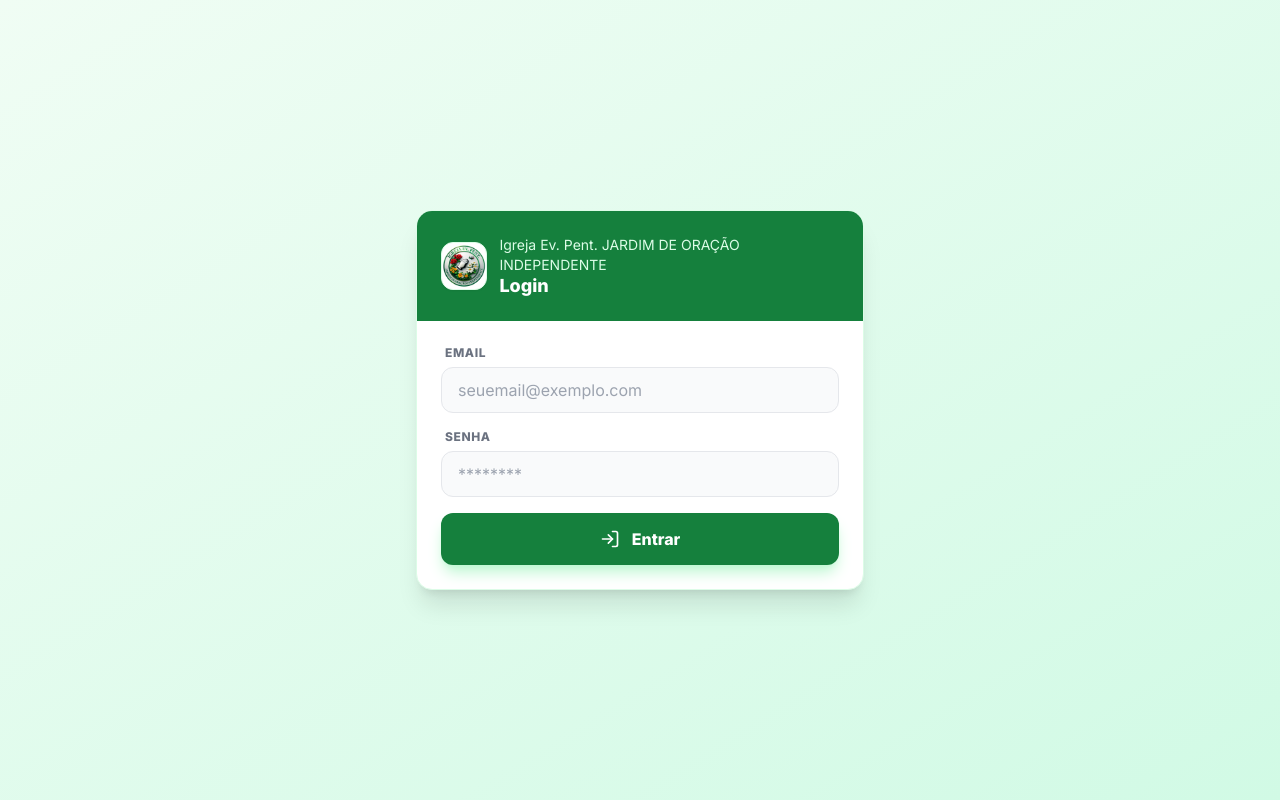
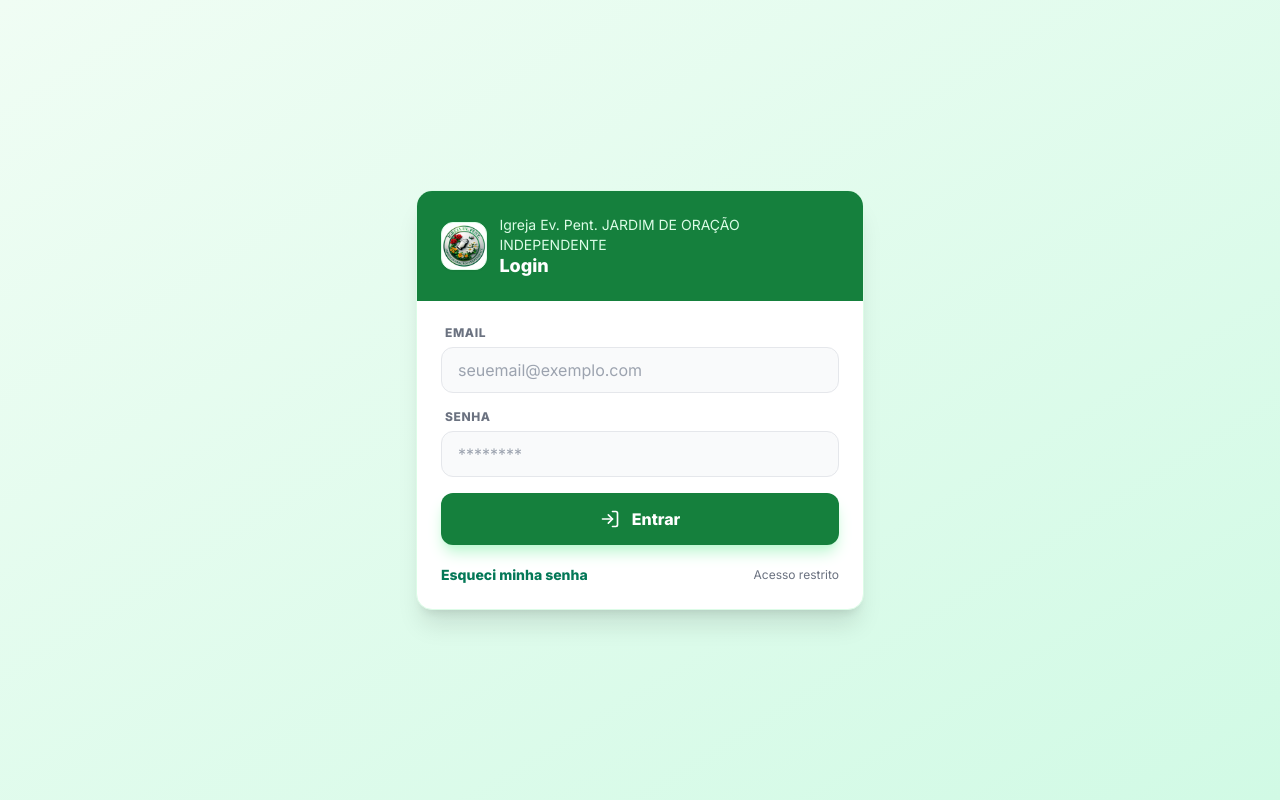
Before and after one commit to decleonessouza-wq/carteira-membros-igreja, a React (Vite) app: page / in a window 1280 px wide. Built offline with nearby package versions, Linux system fonts and the light colour scheme; no server answers.

Commit message:
Fix: atualização tela de loguin

```diff
--- a/components/Login.tsx
+++ b/components/Login.tsx
@@ -1,21 +1,34 @@
-import React, { useState } from "react";
+import React, { useMemo, useState } from "react";
 import { supabase } from "../src/lib/supabaseClient";
-import { LogIn } from "lucide-react";
+import { LogIn, Mail } from "lucide-react";
 import { APP_LOGO_SRC } from "../constants";
 
 type Props = {
   onSuccess: () => void;
 };
 
+type Mode = "login" | "reset";
+
 export const Login: React.FC<Props> = ({ onSuccess }) => {
+  const [mode, setMode] = useState<Mode>("login");
+
   const [email, setEmail] = useState("");
   const [password, setPassword] = useState("");
+
   const [loading, setLoading] = useState(false);
   const [error, setError] = useState<string | null>(null);
+  const [info, setInfo] = useState<string | null>(null);
 
-  const handleSubmit = async (e: React.FormEvent) => {
+  const redirectTo = useMemo(() => {
+    // Em produção: usa o domínio do Vercel automaticamente
+    // Em dev: cai no localhost certinho
+    return `${window.location.origin}`;
+  }, []);
+
+  const handleSubmitLogin = async (e: React.FormEvent) => {
     e.preventDefault();
     setError(null);
+    setInfo(null);
     setLoading(true);
 
     try {
@@ -29,26 +42,69 @@ export const Login: React.FC<Props> = ({ onSuccess }) => {
     }
   };
 
+  const handleSendReset = async (e: React.FormEvent) => {
+    e.preventDefault();
+    setError(null);
+    setInfo(null);
+    setLoading(true);
+
+    try {
+      const { error } = await supabase.auth.resetPasswordForEmail(email, {
+        redirectTo,
+      });
+      if (error) throw error;
+
+      setInfo("Enviamos um link de recuperação para seu e-mail. Verifique a caixa de entrada e SPAM.");
+      setMode("login");
+    } catch (err: any) {
+      setError(err?.message ?? "Erro ao enviar e-mail de recuperação.");
+    } finally {
+      setLoading(false);
+    }
+  };
+
   return (
     <div className="min-h-screen bg-gradient-to-br from-green-50 to-emerald-100 flex items-center justify-center px-4">
       <div className="w-full max-w-md bg-white rounded-2xl shadow-xl border border-green-100 overflow-hidden">
         <div className="px-6 py-6 bg-green-700 text-white flex items-center gap-3">
           <div className="w-12 h-12 bg-white rounded-xl shadow-sm border border-green-100 flex items-center justify-center overflow-hidden">
-            <img src={APP_LOGO_SRC} alt="Logo" className="w-full h-full object-contain" draggable={false} />
+            <img
+              src={APP_LOGO_SRC}
+              alt="Logo"
+              className="w-full h-full object-contain"
+              draggable={false}
+            />
           </div>
           <div>
-            <div className="text-sm text-green-100">Igreja Ev. Pent. JARDIM DE ORAÇÃO INDEPENDENTE</div>
-            <div className="font-black text-lg leading-tight">Login</div>
+            <div className="text-sm text-green-100">
+              Igreja Ev. Pent. JARDIM DE ORAÇÃO INDEPENDENTE
+            </div>
+            <div className="font-black text-lg leading-tight">
+              {mode === "login" ? "Login" : "Recuperar Senha"}
+            </div>
           </div>
         </div>
 
-        <form onSubmit={handleSubmit} className="p-6 space-y-4">
+        <form
+          onSubmit={mode === "login" ? handleSubmitLogin : handleSendReset}
+          className="p-6 space-y-4"
+        >
           {error && (
-            <div className="text-sm text-red-700 bg-red-50 border border-red-200 rounded-xl p-3">{error}</div>
+            <div className="text-sm text-red-700 bg-red-50 border border-red-200 rounded-xl p-3">
+              {error}
+            </div>
+          )}
+
+          {info && (
+            <div className="text-sm text-emerald-800 bg-emerald-50 border border-emerald-200 rounded-xl p-3">
+              {info}
+            </div>
           )}
 
           <div>
-            <label className="block text-xs font-bold text-gray-500 uppercase tracking-wider mb-1.5 ml-1">Email</label>
+            <label className="block text-xs font-bold text-gray-500 uppercase tracking-wider mb-1.5 ml-1">
+              Email
+            </label>
             <input
               type="email"
               value={email}
@@ -60,8 +116,11 @@ export const Login: React.FC<Props> = ({ onSuccess }) => {
             />
           </div>
 
+          {mode === "login" && (
             <div>
-            <label className="block text-xs font-bold text-gray-500 uppercase tracking-wider mb-1.5 ml-1">Senha</label>
+              <label className="block text-xs font-bold text-gray-500 uppercase tracking-wider mb-1.5 ml-1">
+                Senha
+              </label>
               <input
                 type="password"
                 value={password}
@@ -72,15 +131,54 @@ export const Login: React.FC<Props> = ({ onSuccess }) => {
                 autoComplete="current-password"
               />
             </div>
+          )}
 
           <button
             type="submit"
             disabled={loading}
             className="w-full bg-green-700 text-white font-bold py-3.5 px-6 rounded-xl shadow-lg shadow-green-200 hover:bg-green-800 hover:shadow-xl transition-all flex items-center justify-center gap-3 text-base transform active:scale-95 disabled:opacity-60"
           >
-            <LogIn className="w-5 h-5" />
-            {loading ? "Entrando..." : "Entrar"}
+            {mode === "login" ? <LogIn className="w-5 h-5" /> : <Mail className="w-5 h-5" />}
+            {loading
+              ? mode === "login"
+                ? "Entrando..."
+                : "Enviando..."
+              : mode === "login"
+              ? "Entrar"
+              : "Enviar link de recuperação"}
           </button>
+
+          <div className="pt-1 flex items-center justify-between">
+            {mode === "login" ? (
+              <button
+                type="button"
+                onClick={() => {
+                  setError(null);
+                  setInfo(null);
+                  setMode("reset");
+                }}
+                className="text-sm font-bold text-emerald-700 hover:text-emerald-800"
+              >
+                Esqueci minha senha
+              </button>
+            ) : (
+              <button
+                type="button"
+                onClick={() => {
+                  setError(null);
+                  setInfo(null);
+                  setMode("login");
+                }}
+                className="text-sm font-bold text-emerald-700 hover:text-emerald-800"
+              >
+                Voltar para login
+              </button>
+            )}
+
+            <span className="text-xs text-gray-500">
+              {mode === "reset" ? "Você receberá um e-mail" : "Acesso restrito"}
+            </span>
+          </div>
         </form>
       </div>
     </div>
```
Lines whose indentation alone changed are shown as unchanged.
